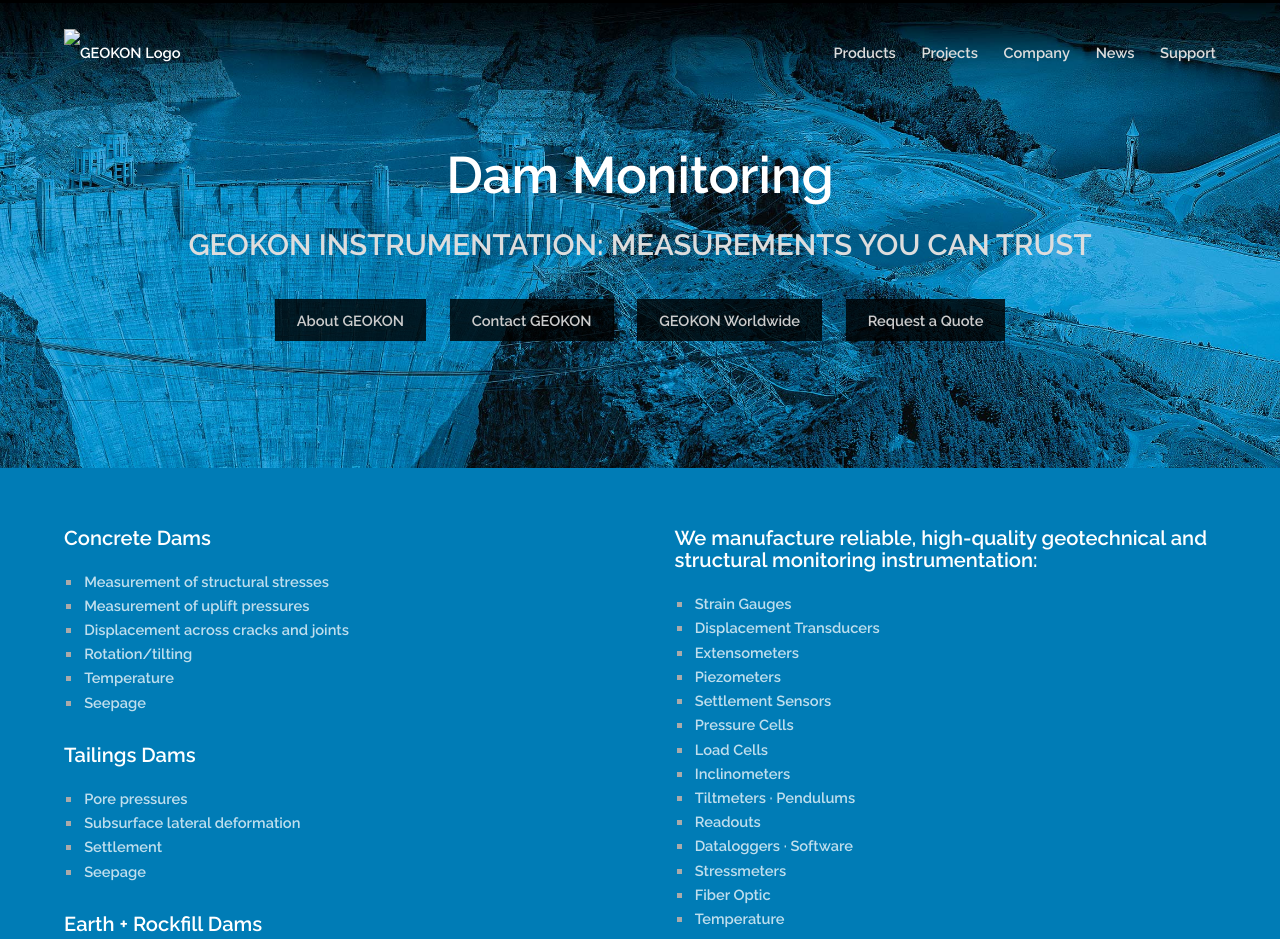
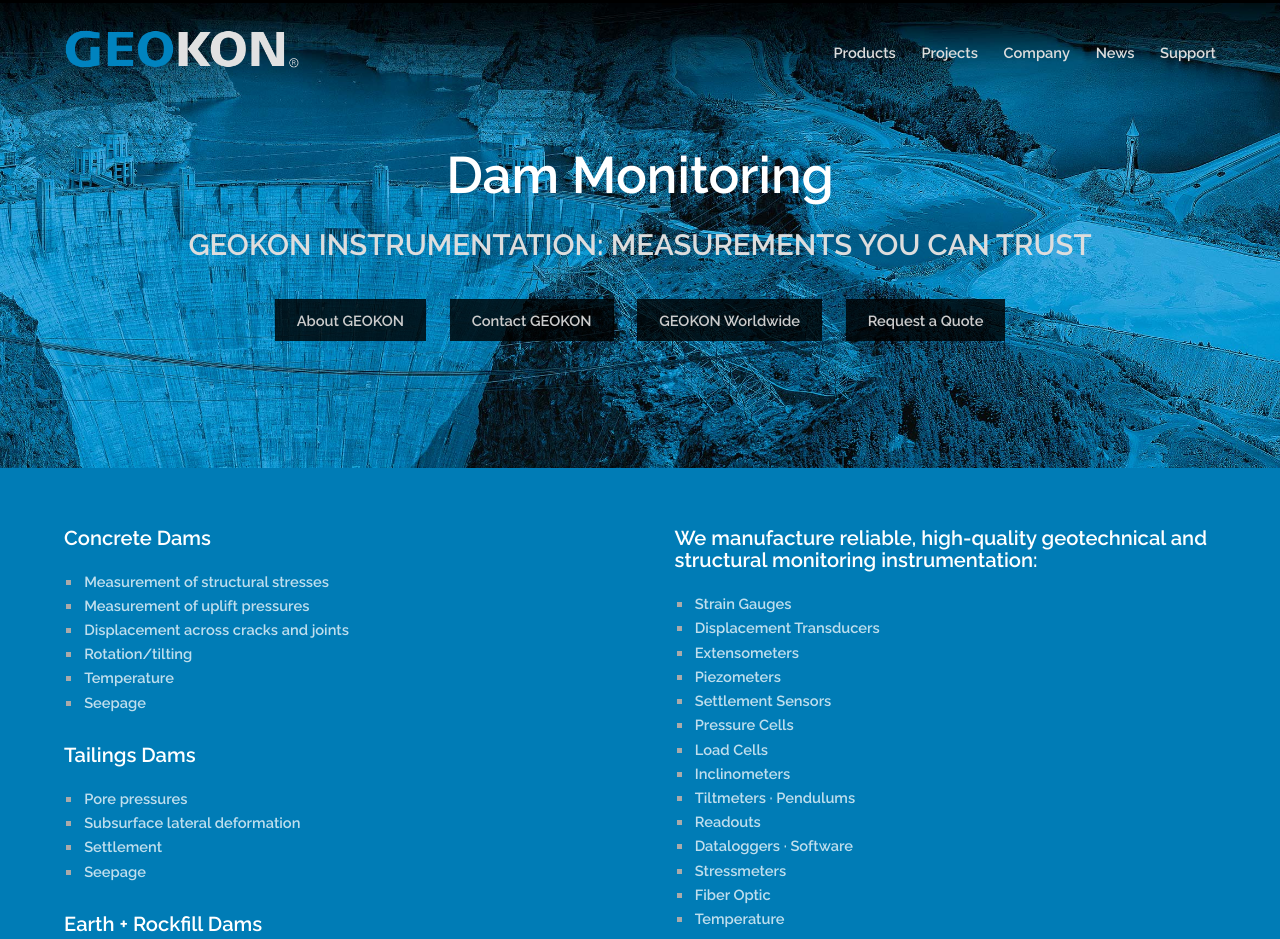
Before and after one commit to jgreger/html-web-dev-course-01, a plain HTML site: page index.html in a window 1280 px wide. Shown: the top 939 px of the page. Drawn offline with Linux system fonts and the light colour scheme; files whose address does not match are found by name.

Commit message:
Update index.html

```diff
--- a/index.html
+++ b/index.html
@@ -27,7 +27,7 @@
 		<!-- Header -->
 			<header id="header">
 				<div class="inner">
-					<a href="https://www.geokon.com/" class="logo"><img style="resize: both" src="../assets/img/geokon-logo-alt.png" alt="GEOKON Logo" /></a>
+					<a href="https://www.geokon.com/" class="logo"><img style="resize: both" src="img/geokon-logo-alt.png" alt="GEOKON Logo" /></a>
 					<nav id="nav">
 						<a href="https://www.geokon.com/Products" style="font-weight:800;">Products</a>
 						<a href="https://www.geokon.com/Projects" style="font-weight:800;">Projects</a>
```
